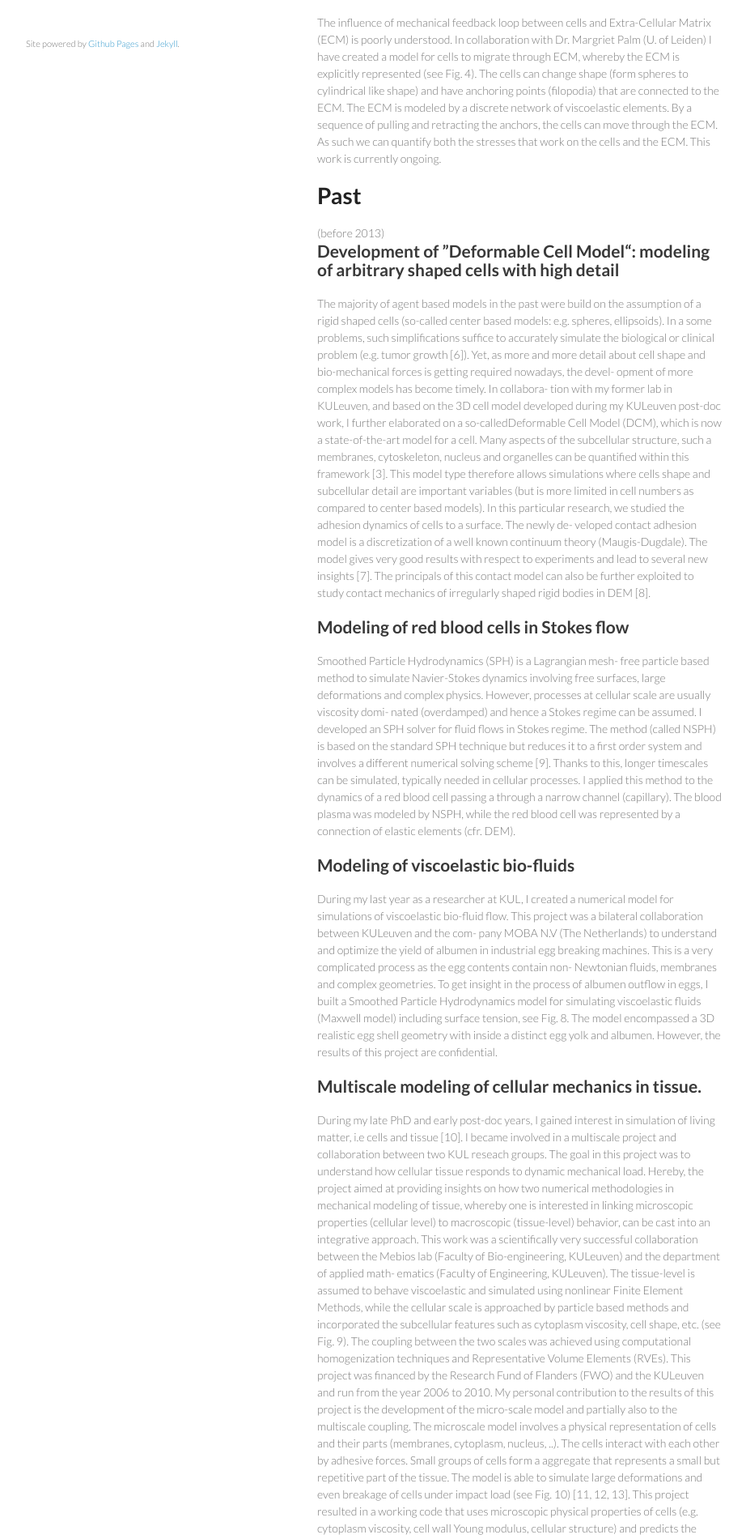
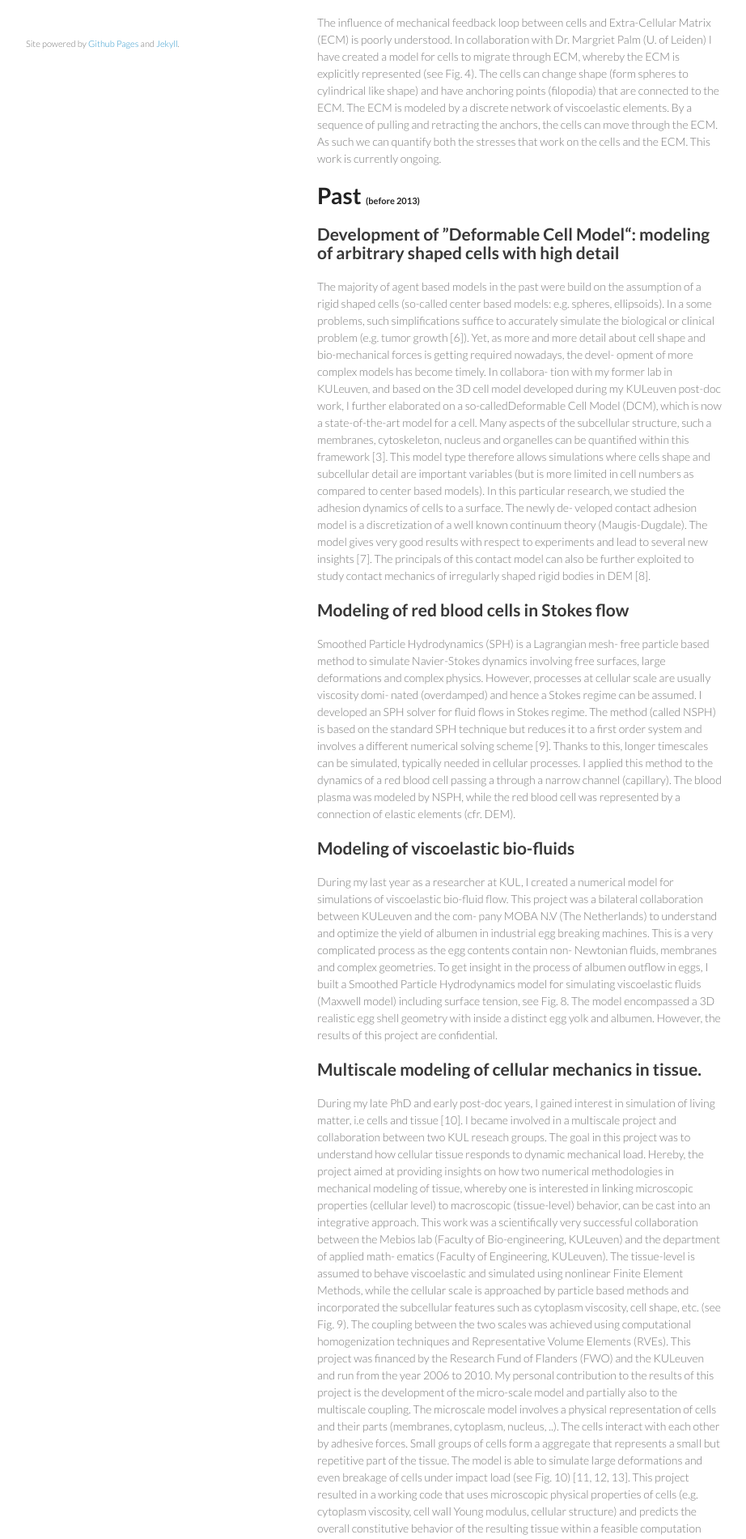
Before and after one commit to paulvanliedekerke/wittgenstein, a Jekyll site: the page research.html, which Jekyll copies as it is, in a window 1280 px wide. Shown: the part 767-2667 px from the top of the page at 81% size, without its empty margins (178-1100 px from the left). Built offline with Jekyll 4.4.1, drawn with Linux system fonts in a browser that asks for light colours; Markdown is read by kramdown in place of the engine named in the settings.

```diff
--- a/research.html
+++ b/research.html
@@ -55,7 +55,7 @@ The influence of mechanical feedback loop between cells and Extra-Cellular Matri
 ongoing.
 
 <p></p>
-<h1>Past  </h1> (before 2013)
+<h1>Past  <small> (before 2013) </small>  </h1>
 
 <h2>Development of ”Deformable Cell Model“: modeling of arbitrary shaped cells with high
 detail</h2>
```
